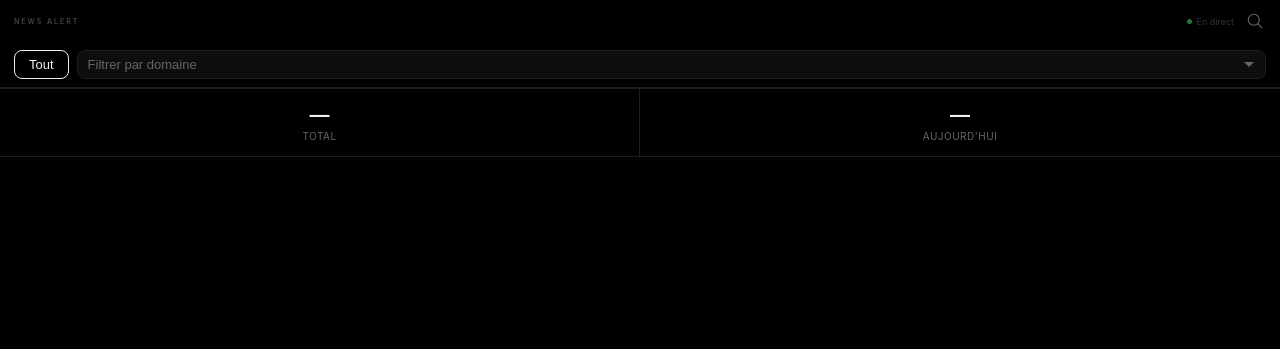
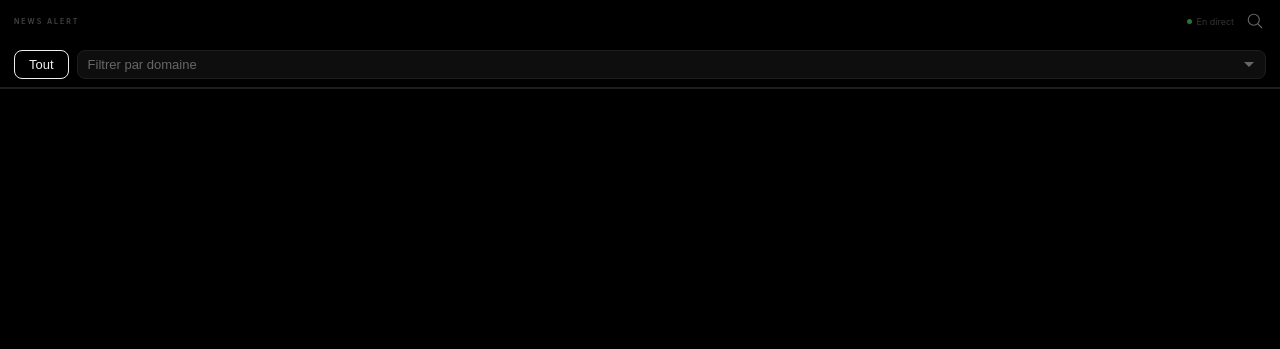
Before and after one commit to ferdinandcharly/telegram-news-bot, a Python web app: template templates/index.html in a window 1280 px wide. Shown: the top 349 px of the page. Run offline with Jinja, Linux system fonts and the light colour scheme; the template is opened without the code that fills it, so the values that code supplies are empty.

Commit message:
design: stats déplacées dans Compte, première carte plus grise
- Stats Total/Aujourd'hui retirées du feed, ajoutées dans bloc Activité (Paramètres)
- CSS .stats supprimé du feed
- .carte-featured : suppression background #141414 hardcodé, toutes les cartes identiques
- chargerStats() continue de peupler les IDs maintenant dans Paramètres

Co-Authored-By: Claude Sonnet 4.6 <noreply@anthropic.com>

```diff
--- a/templates/index.html
+++ b/templates/index.html
@@ -198,22 +198,6 @@
       color: var(--text);
     }
 
-    /* ── Stats ── */
-    .stats {
-      display: grid;
-      grid-template-columns: repeat(2, 1fr);
-      border-bottom: 1px solid var(--line);
-    }
-
-    .stat {
-      padding: 14px 0;
-      text-align: center;
-      border-right: 1px solid var(--line);
-    }
-    .stat:last-child { border-right: none; }
-    .stat-num   { font-size: 20px; font-weight: 600; }
-    .stat-label { font-size: 10px; color: var(--sub); margin-top: 3px; text-transform: uppercase; letter-spacing: 0.5px; }
-
     /* ── Feed ── */
     #feed, #feed-saved {
       display: flex;
@@ -250,8 +234,7 @@
     }
 
     .carte-featured {
-      background: #141414;
-      border-color: #222;
+      border-color: var(--line);
     }
 
     .carte:active { opacity: 0.8; }
@@ -773,17 +756,6 @@
       </select>
     </div>
   </header>
-
-  <div class="stats">
-    <div class="stat">
-      <div class="stat-num" id="stat-total">—</div>
-      <div class="stat-label">Total</div>
-    </div>
-    <div class="stat">
-      <div class="stat-num" id="stat-jour">—</div>
-      <div class="stat-label">Aujourd'hui</div>
-    </div>
-  </div>
 
   <div id="feed"></div>
 </div>
@@ -921,6 +893,18 @@
         <button id="hr-btn-save" onclick="sauverHeureRecap()"
                 style="display:none;background:none;border:none;color:var(--text);cursor:pointer;font-size:14px;padding:2px">✓</button>
       </div>
+    </div>
+  </div>
+
+  <div class="params-bloc">
+    <div class="params-titre">Activité</div>
+    <div class="param-row">
+      <div><div class="param-label">Articles aujourd'hui</div></div>
+      <div class="param-label" id="stat-jour">—</div>
+    </div>
+    <div class="param-row">
+      <div><div class="param-label">Total des alertes</div></div>
+      <div class="param-label" id="stat-total">—</div>
     </div>
   </div>
 
```
